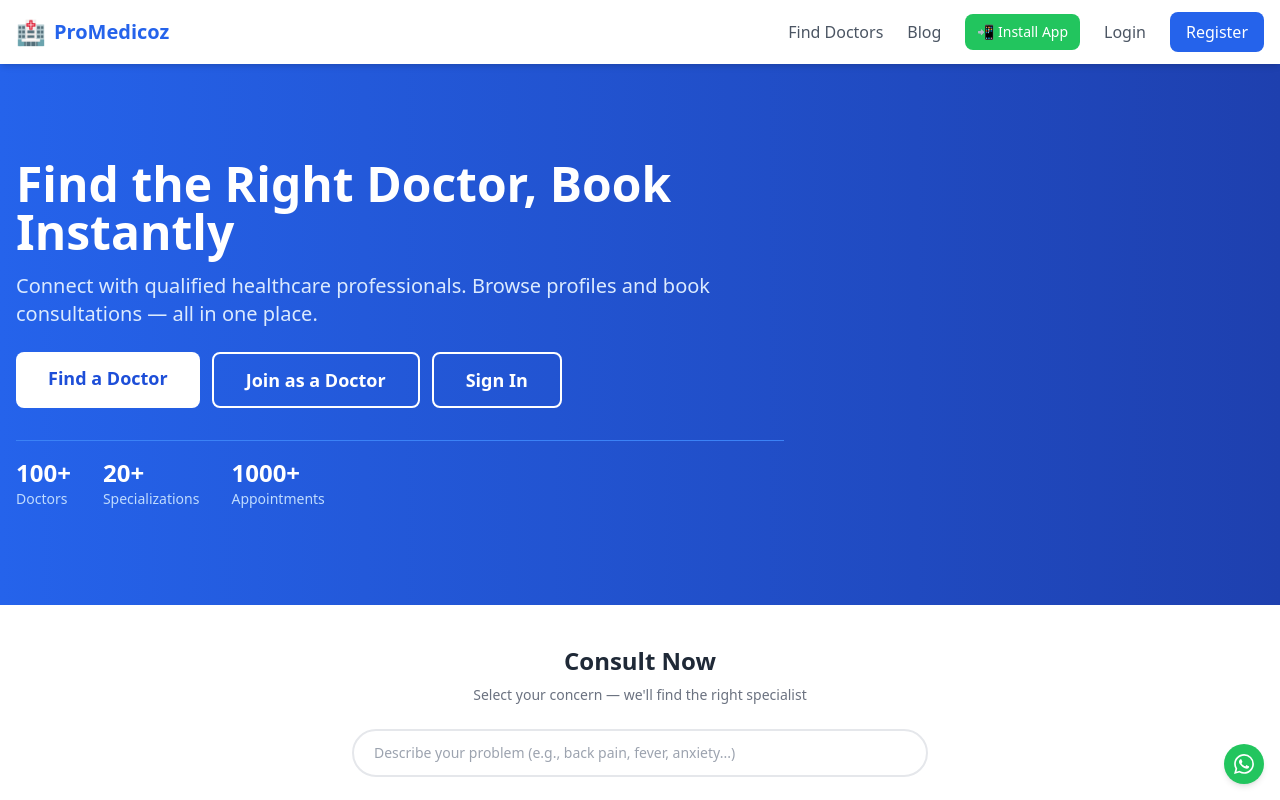
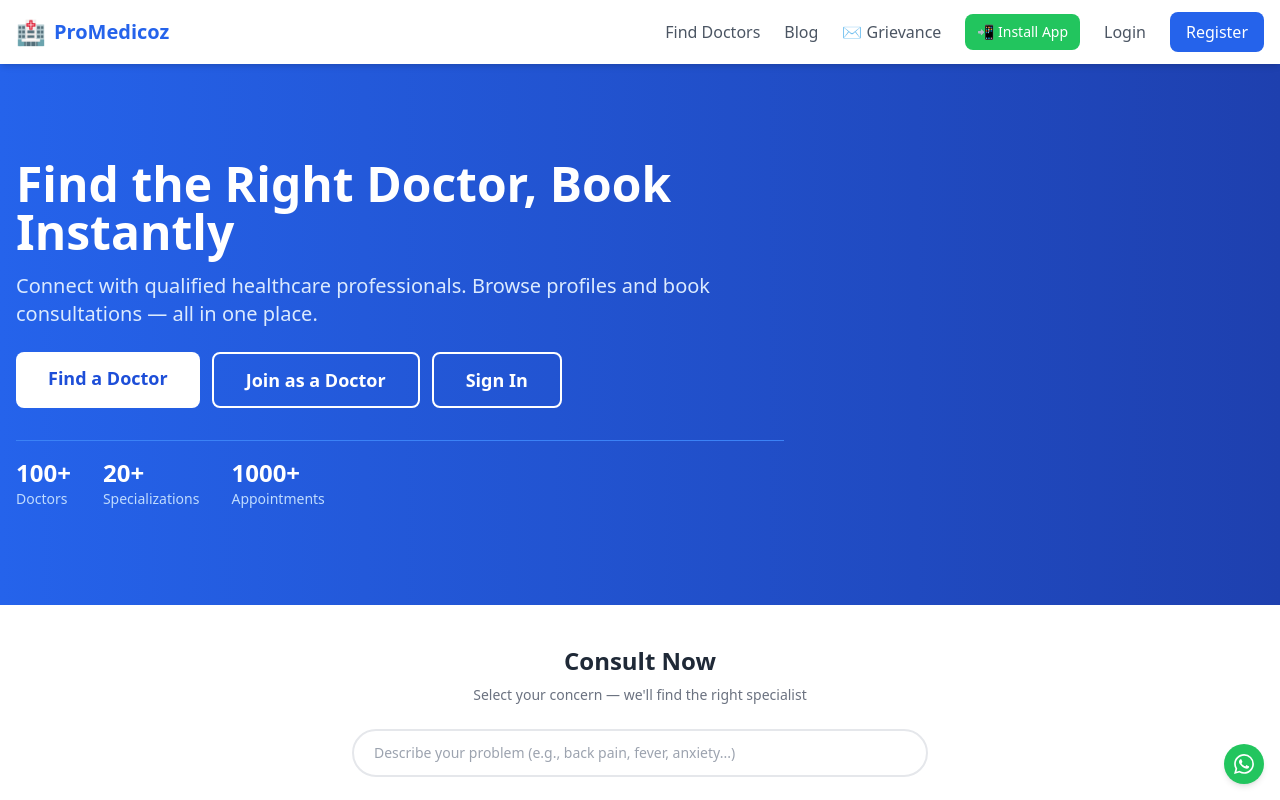
Before and after one commit to kndnkmr/docconnect, a React (Vite) app in the folder client/: page / in a window 1280 px wide. Shown: the top 800 px of the page. Built offline with nearby package versions, Linux system fonts and the light colour scheme; no server answers.

Commit message:
Widen Grievance nav link to everyone, not just logged-in patients
Now shown for guests, patients, doctors, and admin, in both desktop nav
and the mobile hamburger drawer - anyone visiting the site may need to
raise a complaint, not just logged-in patients.

```diff
--- a/client/src/components/Navbar.jsx
+++ b/client/src/components/Navbar.jsx
@@ -123,6 +123,14 @@ function Navbar() {
               </>
             )}
 
+            {/* Grievance Officer contact — same address published in Terms &
+                Conditions. Visible to everyone (guests, patients, doctors,
+                admin), not just logged-in users, since anyone visiting the
+                site may need to raise a complaint. */}
+            <a href={GRIEVANCE_MAILTO} className="text-gray-600 hover:text-primary-600 transition-colors" title={`Email ${GRIEVANCE_EMAIL}`}>
+              ✉️ Grievance
+            </a>
+
             {isAuthenticated ? (
               <>
                 <Link to="/dashboard" className="text-gray-600 hover:text-primary-600 transition-colors">
@@ -132,14 +140,6 @@ function Navbar() {
                   <Link to="/admin" className="text-gray-600 hover:text-primary-600 transition-colors">
                     Admin Panel
                   </Link>
-                )}
-                {/* Grievance Officer contact — same address published in
-                    Terms & Conditions, surfaced here so a patient with a
-                    complaint doesn't have to hunt for it. */}
-                {isPatient && (
-                  <a href={GRIEVANCE_MAILTO} className="text-gray-600 hover:text-primary-600 transition-colors" title={`Email ${GRIEVANCE_EMAIL}`}>
-                    ✉️ Grievance
-                  </a>
                 )}
                 <div className="flex items-center space-x-4">
                   <span className="text-sm text-gray-500">
@@ -232,11 +232,9 @@ function Navbar() {
                       Admin Panel
                     </Link>
                   )}
-                  {isPatient && (
-                    <a href={GRIEVANCE_MAILTO} className="text-gray-600 hover:text-primary-600 px-2 py-1" onClick={() => setIsMobileMenuOpen(false)}>
-                      ✉️ Grievance
-                    </a>
-                  )}
+                  <a href={GRIEVANCE_MAILTO} className="text-gray-600 hover:text-primary-600 px-2 py-1" onClick={() => setIsMobileMenuOpen(false)}>
+                    ✉️ Grievance
+                  </a>
                   <button onClick={() => { handleLogout(); setIsMobileMenuOpen(false); }} className="text-left text-red-500 hover:text-red-600 px-2 py-1">
                     Logout
                   </button>
@@ -249,6 +247,9 @@ function Navbar() {
                   <Link to="/register" className="text-primary-600 font-medium px-2 py-1" onClick={() => setIsMobileMenuOpen(false)}>
                     Register
                   </Link>
+                  <a href={GRIEVANCE_MAILTO} className="text-gray-600 hover:text-primary-600 px-2 py-1" onClick={() => setIsMobileMenuOpen(false)}>
+                    ✉️ Grievance
+                  </a>
                 </>
               )}
             </div>
```
